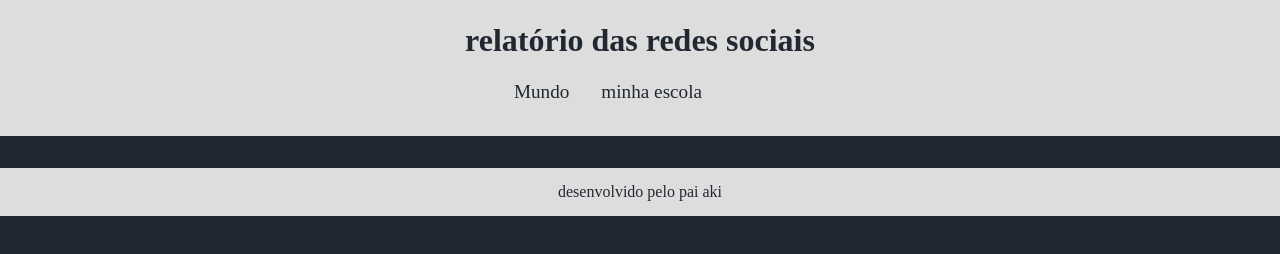
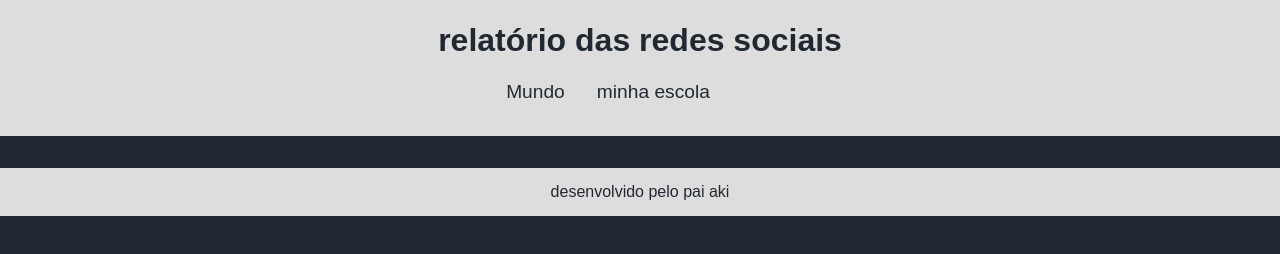
Before and after one commit to wende2006/projeto-grafico, a plain HTML site: page index.html in a window 1280 px wide. Drawn offline with Linux system fonts and the light colour scheme.

Commit message:
Add files via upload

```diff
--- a/style.css
+++ b/style.css
@@ -4,14 +4,14 @@
     --bg-color: #222831;
     --primary-color:#DDDDDD;
     --secundary-color:#F05454;
-    --font: "Nunito SAns" sans-serif;
+    --font: "Nunito Sans", sans-serif;
 }
 body{
     background-color: var(--bg-color);
-    color: var(--primary-color)
-    font-family:var(--font)
-    height:100vh;
-    margin:0
+    color: var(--primary-color);
+    font-family: var(--font); /
+    height: 100vh;
+    margin: 0;
 }
 h1{
     font-size: 2rem;
@@ -24,7 +24,7 @@ header{
     padding: 1px;
 }
 nav{
-        display:flex ;
+    display: flex;
     justify-content: center;
     font-weight: 200;
     margin: 0rem 2rem 1rem 0rem;
```
Lines whose indentation alone changed are shown as unchanged.
